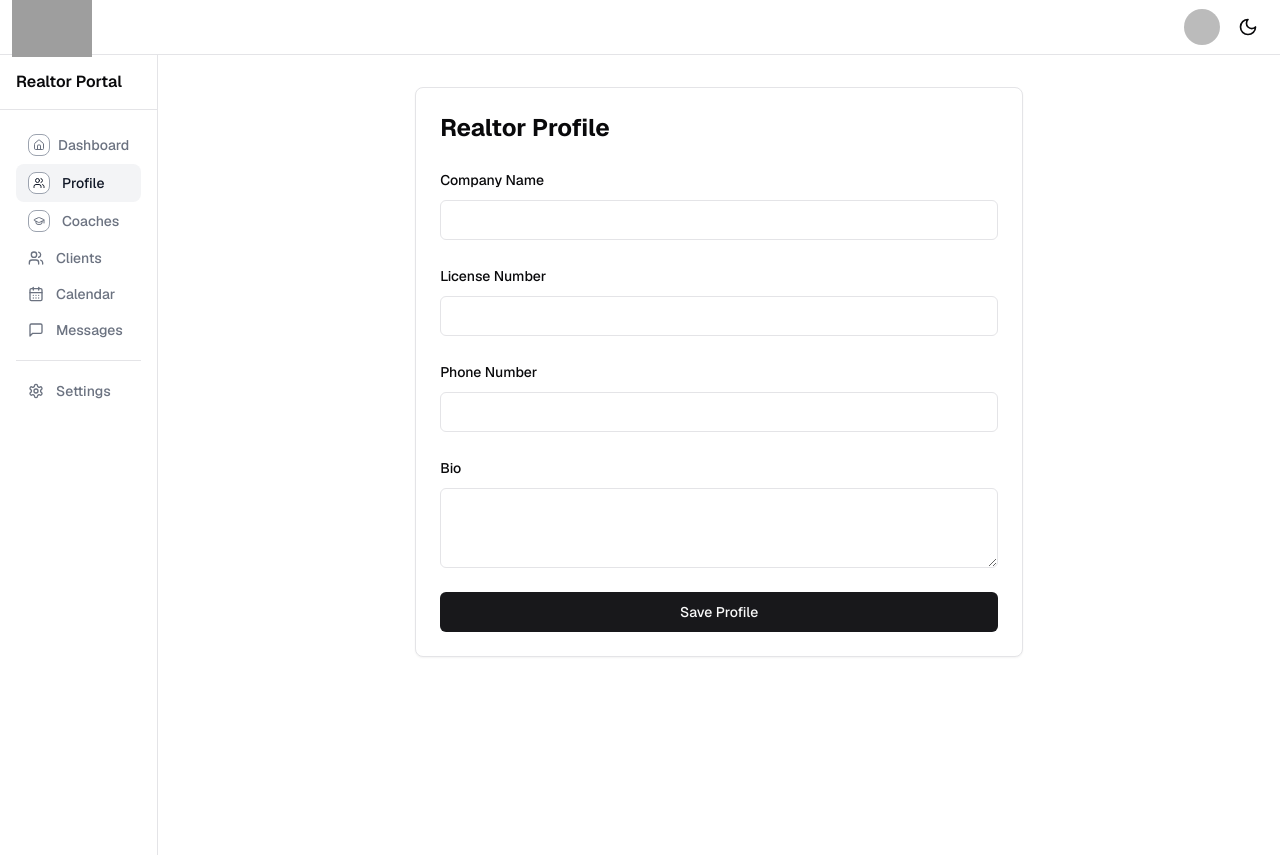
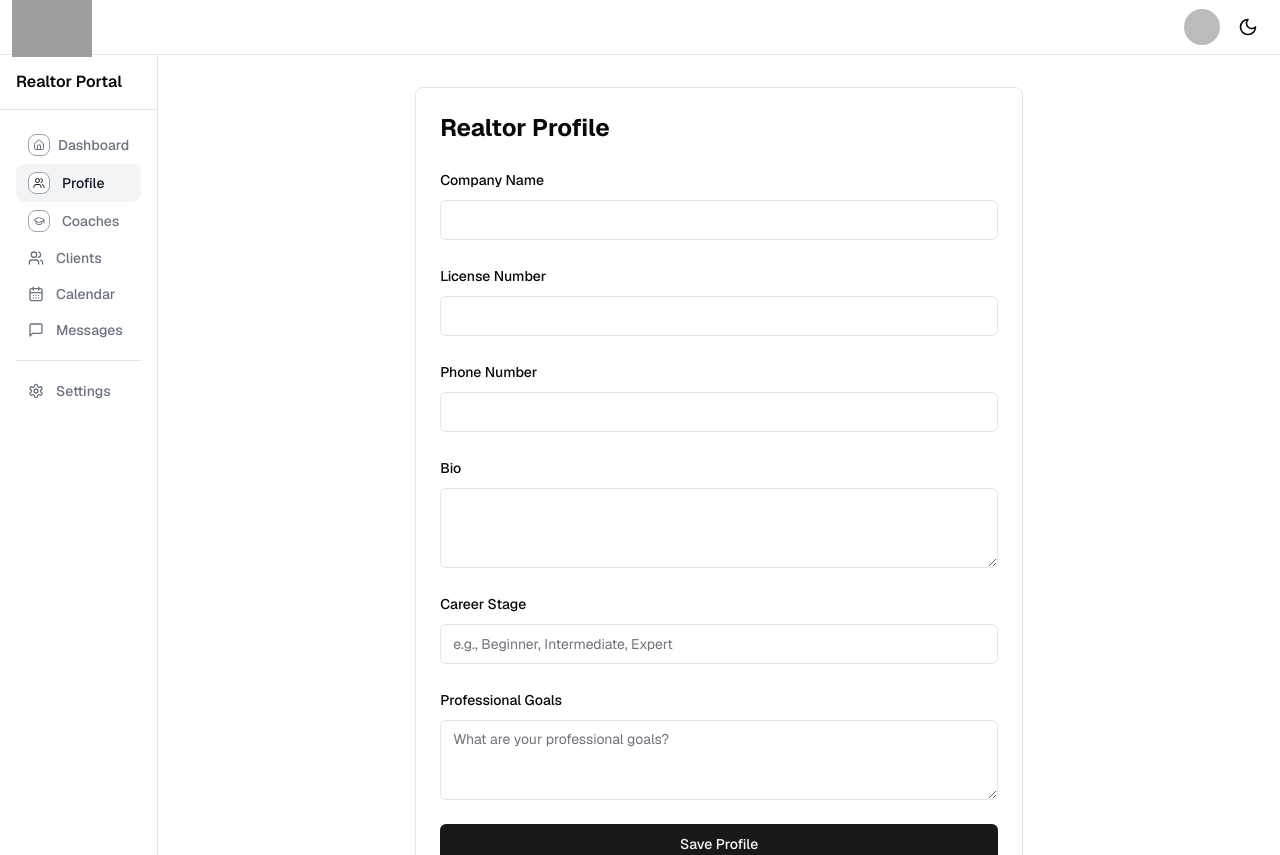
Before and after one commit to chanman33/Dibs-Coach, a Next.js app: page /dashboard/realtor/profile in a window 1280 px wide. Built offline with nearby package versions, Linux system fonts and the light colour scheme; no server answers; sample sign-in values are in the browser's storage; grey boxes are pictures that could not be loaded.

Commit message:
Fix data flow for BaseProfile and RealtorProfile on profile page

```diff
--- a/app/api/user/realtor/route.ts
+++ b/app/api/user/realtor/route.ts
@@ -113,7 +113,9 @@ export async function GET() {
       phoneNumber: user?.RealtorProfile?.phoneNumber ?? null,
       brokerId: user?.brokerId ?? null,
       teamId: user?.teamId ?? null,
-      bio: user?.BaseProfile?.bio ?? null
+      bio: user?.BaseProfile?.bio ?? null,
+      careerStage: user?.BaseProfile?.careerStage ?? null,
+      goals: user?.BaseProfile?.goals ?? null
     }
 
     console.log('[REALTOR_PROFILE_GET] Sending response:', response)
@@ -171,7 +173,31 @@ export async function PUT(req: Request) {
 
     console.log('[REALTOR_PROFILE_PUT] Found user:', userData)
 
-    // Try to update the realtor profile
+    // First update the base profile since it's referenced by the realtor profile
+    const { data: baseProfile, error: baseError } = await supabase
+      .from('BaseProfile')
+      .upsert({
+        userId: userData.id,
+        bio: body.bio,
+        careerStage: body.careerStage,
+        goals: body.goals,
+        updatedAt: new Date().toISOString()
+      })
+      .select()
+      .single()
+
+    if (baseError) {
+      console.error('[BASE_PROFILE_PUT_ERROR] Base profile update:', baseError)
+      return NextResponse.json(
+        {
+          message: 'Failed to update base profile',
+          error: baseError.message
+        },
+        { status: 500 }
+      )
+    }
+
+    // Then update the realtor profile
     const { data: realtorProfile, error: realtorError } = await supabase
       .from('RealtorProfile')
       .upsert({
@@ -198,31 +224,12 @@ export async function PUT(req: Request) {
       )
     }
 
-    // Try to update the base profile
-    const { data: baseProfile, error: baseError } = await supabase
-      .from('BaseProfile')
-      .upsert({
-        userId: userData.id,
-        bio: body.bio,
-        updatedAt: new Date().toISOString()
-      })
-      .select()
-      .single()
-
-    if (baseError) {
-      console.error('[BASE_PROFILE_PUT_ERROR] Base profile update:', baseError)
-      return NextResponse.json(
-        {
-          message: 'Failed to update base profile',
-          error: baseError.message
-        },
-        { status: 500 }
-      )
-    }
-
     return NextResponse.json({
       message: 'Profile updated successfully',
-      data: realtorProfile
+      data: {
+        baseProfile,
+        realtorProfile
+      }
     })
 
   } catch (error) {
--- a/app/dashboard/realtor/profile/page.tsx
+++ b/app/dashboard/realtor/profile/page.tsx
@@ -15,6 +15,8 @@ interface RealtorProfileFormData {
   licenseNumber: string
   phoneNumber: string
   bio: string
+  careerStage: string
+  goals: string
   brokerId?: string | null
   teamId?: string | null
 }
@@ -40,11 +42,24 @@ export default function RealtorProfilePage() {
         }
         const profileData = await profileResponse.json()
 
+        console.log('[PROFILE_FETCH] Received profile data:', profileData)
+
         if (profileData) {
           setValue('companyName', profileData.companyName || '')
           setValue('licenseNumber', profileData.licenseNumber || '')
           setValue('phoneNumber', profileData.phoneNumber || '')
           setValue('bio', profileData.bio || '')
+          setValue('careerStage', profileData.careerStage || '')
+          setValue('goals', profileData.goals || '')
+
+          console.log('[PROFILE_FETCH] Form values set:', {
+            companyName: profileData.companyName,
+            licenseNumber: profileData.licenseNumber,
+            phoneNumber: profileData.phoneNumber,
+            bio: profileData.bio,
+            careerStage: profileData.careerStage,
+            goals: profileData.goals
+          })
         }
       } catch (error) {
         console.error('[PROFILE_FETCH_ERROR]', error)
@@ -63,7 +78,9 @@ export default function RealtorProfilePage() {
         companyName: data.companyName || null,
         licenseNumber: data.licenseNumber || null,
         phoneNumber: data.phoneNumber || null,
-        bio: data.bio || null
+        bio: data.bio || null,
+        careerStage: data.careerStage || null,
+        goals: data.goals || null
       })
 
       const response = await fetch('/api/user/realtor', {
@@ -73,7 +90,9 @@ export default function RealtorProfilePage() {
           companyName: data.companyName || null,
           licenseNumber: data.licenseNumber || null,
           phoneNumber: data.phoneNumber || null,
-          bio: data.bio || null
+          bio: data.bio || null,
+          careerStage: data.careerStage || null,
+          goals: data.goals || null
         }),
       })
 
@@ -155,6 +174,24 @@ export default function RealtorProfilePage() {
                 <Textarea id="bio" {...register('bio')} />
               </div>
 
+              <div className="space-y-2">
+                <Label htmlFor="careerStage">Career Stage</Label>
+                <Input
+                  id="careerStage"
+                  placeholder="e.g., Beginner, Intermediate, Expert"
+                  {...register('careerStage')}
+                />
+              </div>
+
+              <div className="space-y-2">
+                <Label htmlFor="goals">Professional Goals</Label>
+                <Textarea
+                  id="goals"
+                  placeholder="What are your professional goals?"
+                  {...register('goals')}
+                />
+              </div>
+
               <Button type="submit" className="w-full" disabled={loading}>
                 {loading ? 'Saving...' : 'Save Profile'}
               </Button>
```
